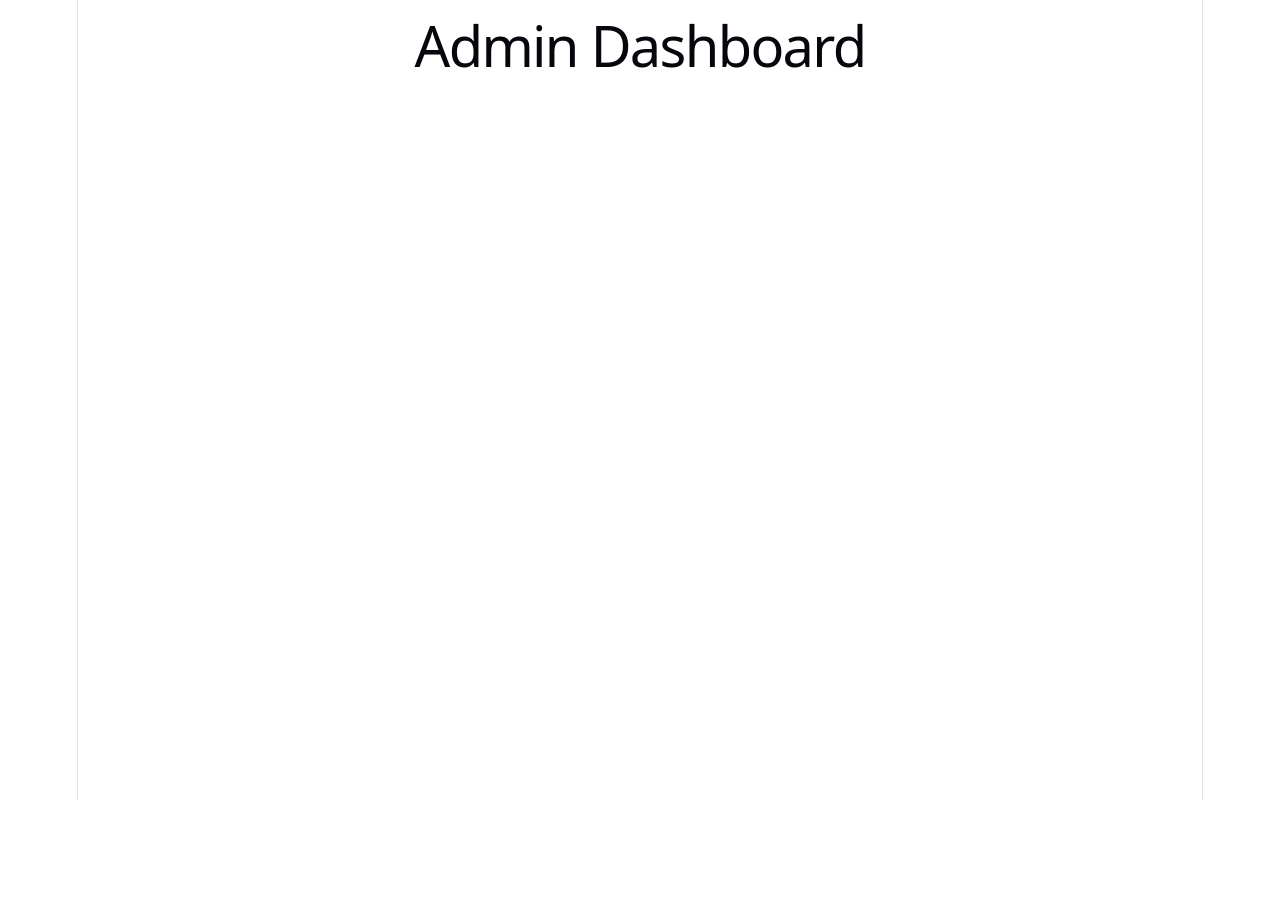
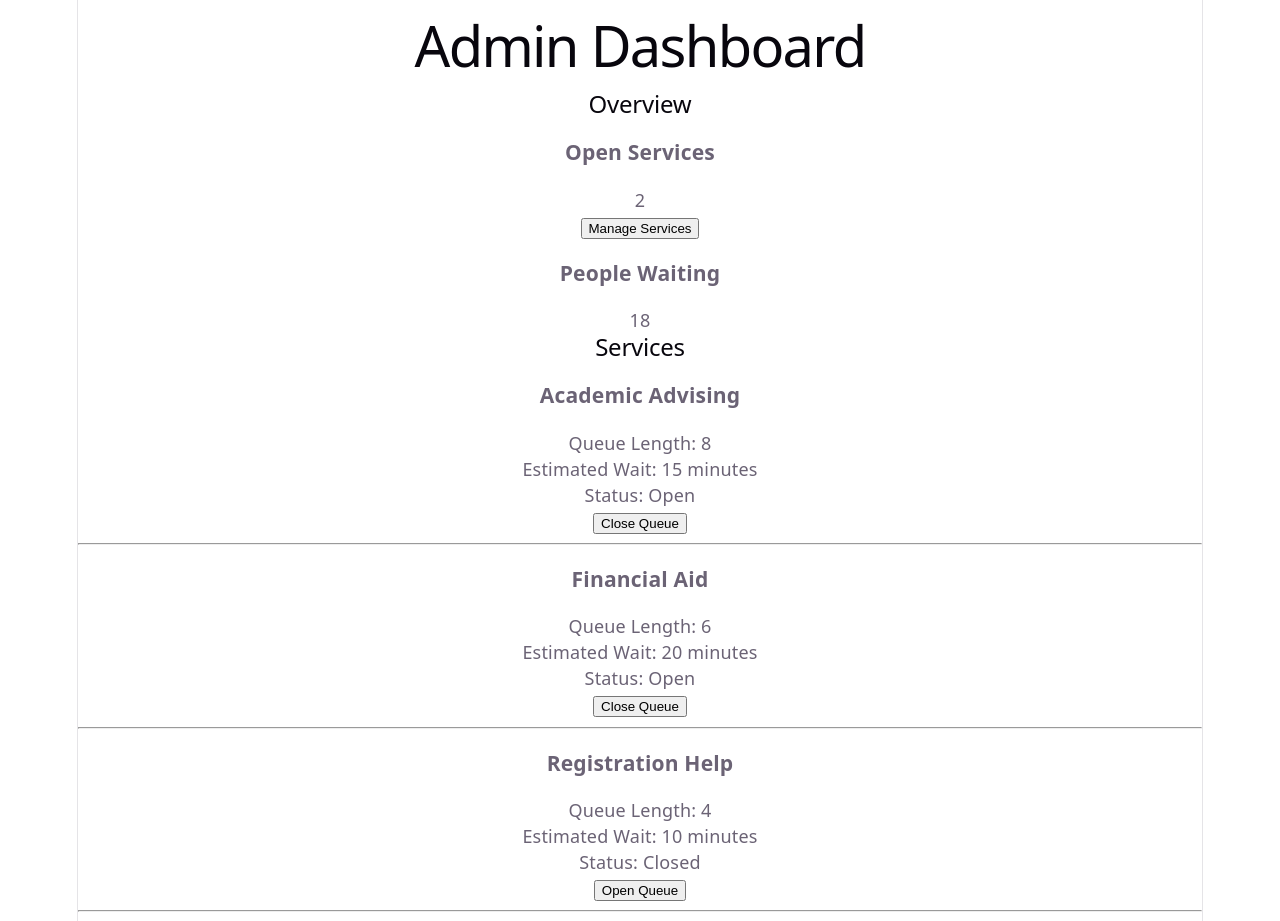
Before and after one commit to chukanwobu/cosc4353group34project, a React (Vite) app: page /admin in a window 1280 px wide. Before the commit the page ends 800 px from the top, so only its background shows below. Built offline with nearby package versions, Linux system fonts and the light colour scheme.

Commit message:
Build admin dashboard with queue controls

```diff
--- a/src/pages/admin/AdminDashboard.tsx
+++ b/src/pages/admin/AdminDashboard.tsx
@@ -1,5 +1,95 @@
+import { useState } from 'react'
+import { Link } from 'react-router-dom'
+
+const initialServices = [
+  {
+    id: 1,
+    name: 'Academic Advising',
+    queueLength: 8,
+    waitTime: 15,
+    isOpen: true,
+  },
+  {
+    id: 2,
+    name: 'Financial Aid',
+    queueLength: 6,
+    waitTime: 20,
+    isOpen: true,
+  },
+  {
+    id: 3,
+    name: 'Registration Help',
+    queueLength: 4,
+    waitTime: 10,
+    isOpen: false,
+  },
+]
+
 function AdminDashboard() {
-  return <h1>Admin Dashboard</h1>
+  const [services, setServices] = useState(initialServices)
+  const toggleQueue = (id: number) => {
+    setServices(
+      services.map((service) =>
+        service.id === id
+          ? { ...service, isOpen: !service.isOpen }
+          : service
+      )
+    )
+  }
+
+  const totalWaiting = services.reduce(
+    (total, service) => total + service.queueLength,
+    0
+  )
+
+  const openServices = services.filter(
+    (service) => service.isOpen
+  ).length
+
+  return (
+    <div>
+      <h1>Admin Dashboard</h1>
+
+      <div>
+        <h2>Overview</h2>
+
+        <div>
+          <h3>Open Services</h3>
+          <p>{openServices}</p>
+        </div>
+
+        <Link to="/admin/services">
+          <button>Manage Services</button>
+        </Link>
+
+        <div>
+          <h3>People Waiting</h3>
+          <p>{totalWaiting}</p>
+        </div>
+      </div>
+
+      <h2>Services</h2>
+
+      {services.map((service) => (
+        <div key={service.id}>
+          <h3>{service.name}</h3>
+
+          <p>Queue Length: {service.queueLength}</p>
+          <p>Estimated Wait: {service.waitTime} minutes</p>
+
+          <p>
+            Status: {service.isOpen ? 'Open' : 'Closed'}
+          </p>
+
+          <button onClick={() => toggleQueue(service.id)}>
+            {service.isOpen ? 'Close Queue' : 'Open Queue'}
+          </button>
+
+          <hr />
+        </div>
+      ))}
+    </div>
+  )
 }
 
 export default AdminDashboard
```
